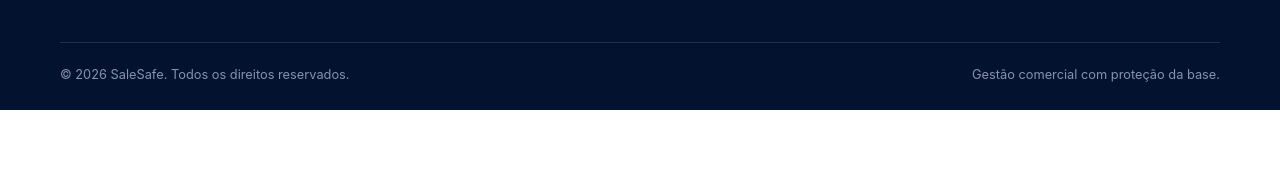
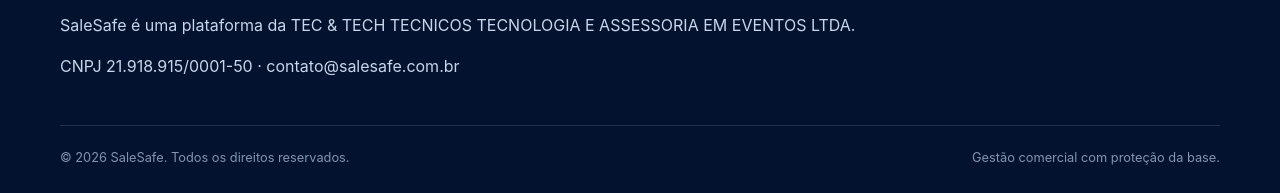
Before and after one commit to rogercharme/salesafe-site, a plain HTML site: page index.html in a window 1280 px wide. Shown: the part 7378-7571 px from the top of the page. Before the commit the page ends 7488 px from the top, so only its background shows below. Drawn offline with Linux system fonts and the light colour scheme.

Commit message:
Adiciona identificação jurídica ao rodapé
Updated footer section to include legal information and maintain copyright notice.

```diff
--- a/index.html
+++ b/index.html
@@ -253,7 +253,11 @@
         <div><b>Navegação</b><a href="#como-funciona">Como funciona</a><a href="#seguranca">Segurança</a><a href="#recursos">Recursos</a></div>
         <div><b>Acesso</b><a href="https://app.salesafe.com.br/login">Entrar na plataforma</a><a href="https://api.whatsapp.com/send?phone=5511989762455&amp;text=Ol%C3%A1%21%20Conheci%20a%20SaleSafe%20pelo%20site%20e%20gostaria%20de%20solicitar%20uma%20demonstra%C3%A7%C3%A3o.">Solicitar pelo WhatsApp</a></div>
       </div>
-      <div class="container footer-bottom"><span>© 2026 SaleSafe. Todos os direitos reservados.</span><span>Gestão comercial com proteção da base.</span></div>
+            <div class="container footer-legal">
+        <p>SaleSafe é uma plataforma da TEC &amp; TECH TECNICOS TECNOLOGIA E ASSESSORIA EM EVENTOS LTDA.</p>
+        <p>CNPJ 21.918.915/0001-50 · contato@salesafe.com.br</p>
+      </div>
+<div class="container footer-bottom"><span>© 2026 SaleSafe. Todos os direitos reservados.</span><span>Gestão comercial com proteção da base.</span></div>
     </footer>
     <script src="/site.js"></script>
   </body>
```
